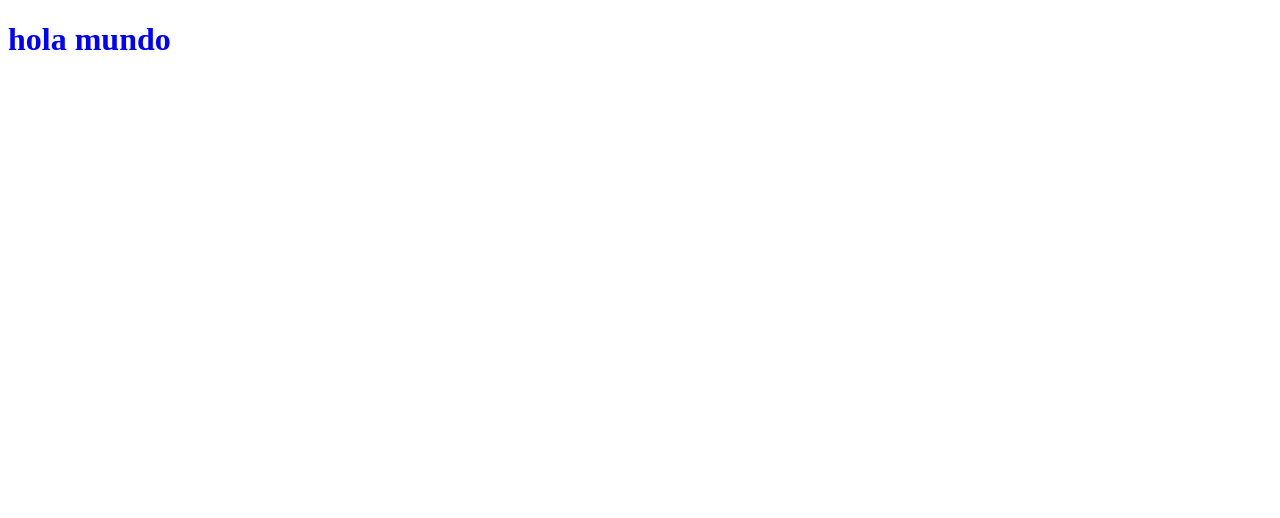
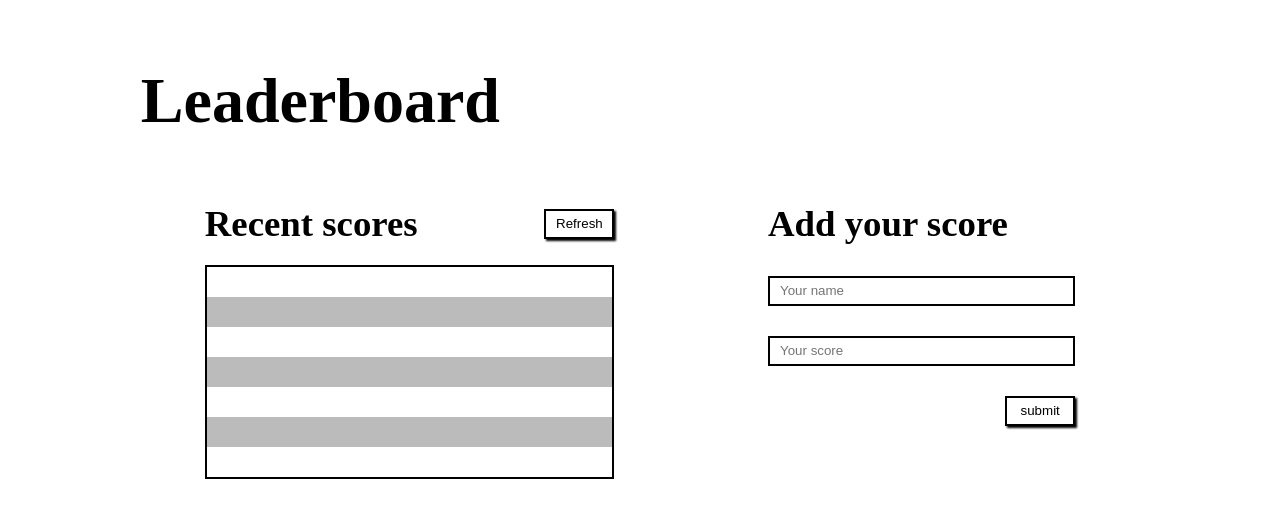
Before and after one commit to Alejandro-Bernal-M/Leaderboard, a website built with webpack: page src/index.html in a window 1280 px wide. Built offline with nearby package versions, Linux system fonts and the light colour scheme.

Commit message:
plain html with minimun style

```diff
--- a/package.json
+++ b/package.json
@@ -34,5 +34,8 @@
     "webpack": "^5.75.0",
     "webpack-cli": "^5.0.1",
     "webpack-dev-server": "^4.11.1"
+  },
+  "dependencies": {
+    "google-fonts-webpack-plugin": "^0.4.4"
   }
 }
--- a/src/index.html
+++ b/src/index.html
@@ -4,11 +4,37 @@
   <meta charset="UTF-8">
   <meta http-equiv="X-UA-Compatible" content="IE=edge">
   <meta name="viewport" content="width=device-width, initial-scale=1.0">
-  <link rel="stylesheet" href="./styles.css">
   <title>Leaderboard</title>
 </head>
 <body>
-  <h1>hola mundo</h1>
+  <h1 class="h1">Leaderboard</h1>
+  <div class="main-div">
+    <div class="div-scores">
+    <div class="title-scores">
+      <h2 class="recent-scores">Recent scores</h2>
+      <button class="btn-refresh btn">Refresh</button>
+    </div>
+    <div class="score-holder">
+      <ul class="ul-scores">
+        <li class="li-scores"></li>
+        <li class="li-scores bg-gray"></li>
+        <li class="li-scores "></li>
+        <li class="li-scores bg-gray"></li>
+        <li class="li-scores"></li>
+        <li class="li-scores bg-gray"></li>
+        <li class="li-scores"></li>
+      </ul>
+    </div>
+    </div>
+    <div class="div-add-scores">
+      <h2 class="title-add-scores">Add your score</h2>
+      <form class="form">
+        <label ><input class="form-input name" type="text" placeholder="Your name"></label>
+        <label ><input class="form-input score" type="text" placeholder="Your score"></label>
+        <button type="submit" class="btn-add btn">submit</button>
+      </form>
+    </div>
+  </div>
   <script type="modules" src="index.js"></script>
 </body>
 </html>
--- a/src/styles.css
+++ b/src/styles.css
@@ -1 +1,92 @@
-h1{color:blue}
+* {
+  box-sizing: border-box;
+  margin: 0;
+  padding: 0;
+}
+
+h2 {
+  font-size: 2.3rem;
+}
+.h1 {
+  font-size: 4rem;
+  margin: 5% 0 0 11%;
+}
+
+.main-div {
+  display: flex;
+  padding: 5% 10% 0 10%;
+  width: 100%;
+  justify-content: space-around;
+  flex-wrap: wrap;
+}
+
+.div-scores {
+  width: 40%;
+  min-width: 300px;
+}
+
+.title-scores {
+  display: flex;
+  width: 100%;
+  justify-content: space-between;
+  align-items: center;
+  margin-bottom: 20px;
+}
+
+.score-holder {
+  width: 100%;
+  border: 2px solid black;
+  height: auto;
+  min-height: 100px;
+}
+
+.ul-scores {
+  display: flex;
+  flex-direction: column;
+  width: 100%;
+  height: 100%;
+  list-style: none;
+}
+
+.li-scores{
+  height: 30px;
+}
+
+.bg-gray {
+  background-color: #bbbbbb;
+}
+
+.div-add-scores {
+  height: 300px;
+  display: flex;
+  flex-direction: column;
+  width: 30%;
+  min-width: 280px;
+}
+
+.form {
+  margin-top: 10%;
+  display: flex;
+  flex-direction: column;
+  gap:30px;
+  align-items: flex-end;
+}
+
+.form > label,
+.form-input {
+  width: 100%;
+}
+
+.form-input {
+  border: 2px solid black;
+  height: 30px;
+  padding-left: 10px;
+}
+
+.btn {
+  width: 70px;
+  height: 30px;
+  background: #fff;
+  border: 2px solid black;
+  box-shadow: 2px 2px 2px;
+}
--- a/webpack.config.js
+++ b/webpack.config.js
@@ -14,6 +14,10 @@ module.exports = {
         test: /\.css$/i,
         use: ['style-loader', 'css-loader'],
       },
+      {
+        test: /\.(woff|woff2|eot|ttf|otf)$/i,
+        type: 'asset/resource',
+      },
     ],
   },
   devServer: {
```
Also changed, not shown: 1 other file.
